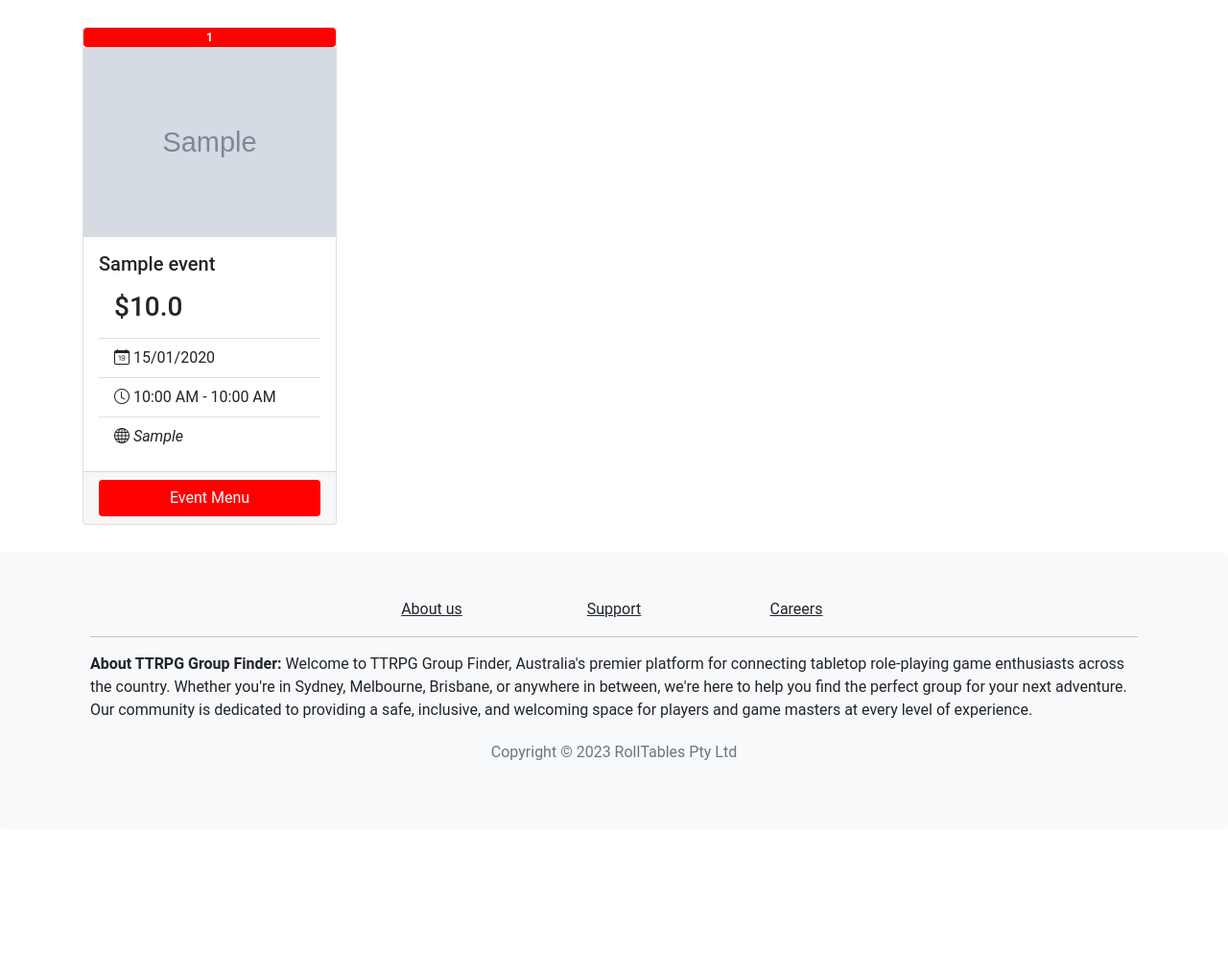
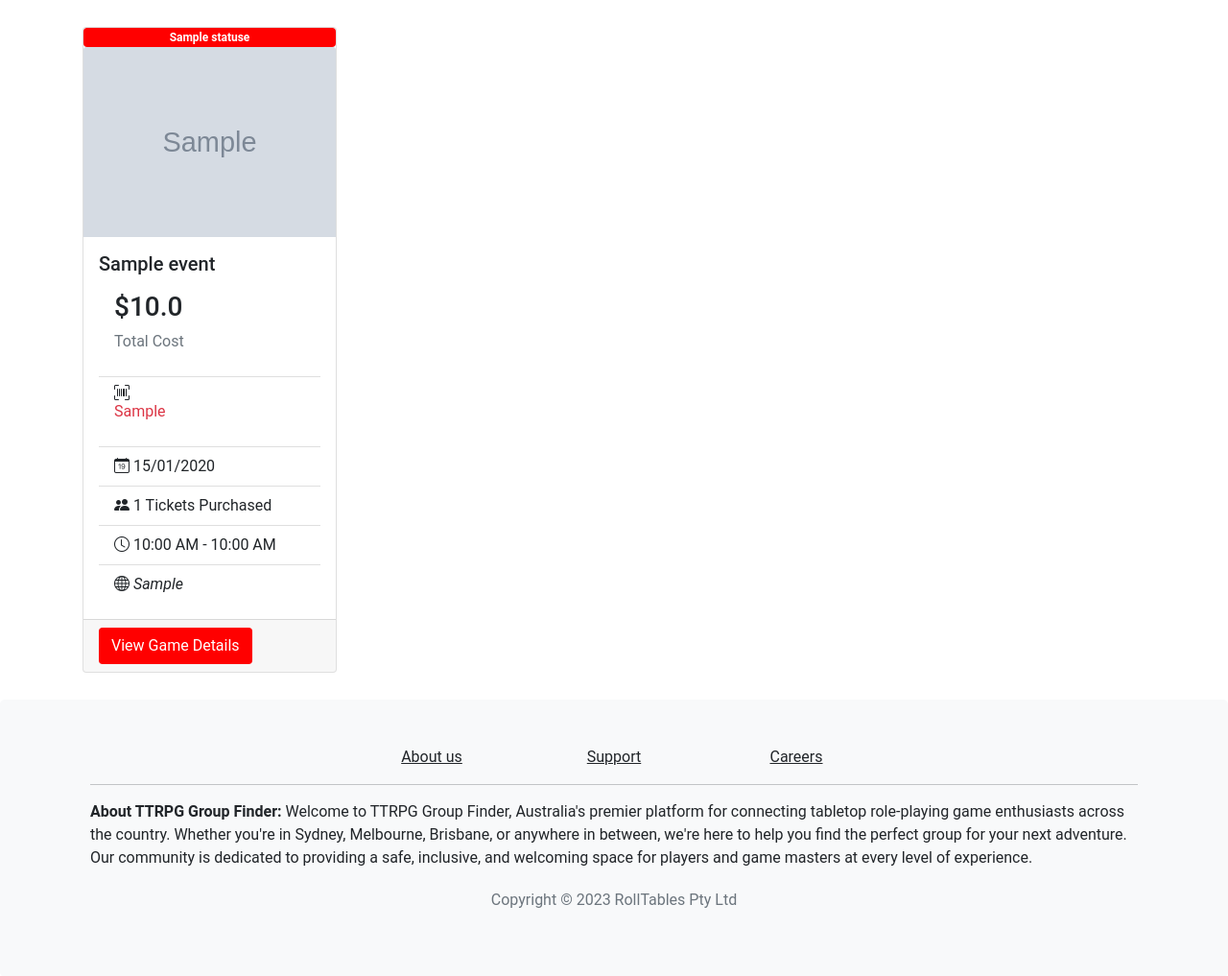
Before and after one commit to Striker146/G18-IAB207-Project, a Flask app: page /my_bookings in a window 1280 px wide. Shown: the part 76-1093 px from the top of the page at 96% size. Before the commit the page ends 868 px from the top, so only its background shows below. Run offline with Flask 3, Linux system fonts and the light colour scheme; a user stored in the database is signed in; tables that the repository leaves empty hold one stand-in row (values such as "Sample post"); grey boxes marked "Sample" are stand-in pictures; some libraries are stand-ins or nearby versions.

Commit message:
Added booking information to bookings page

```diff
--- a/projectfile/website/events.py
+++ b/projectfile/website/events.py
@@ -33,9 +33,10 @@ def showevent(id):
             event_id = id
             unique_identifier = Booking.generate_uid()
             tickets = booking_form.amount.data
+            total_cost = event.cost * tickets
             purchase_date =  datetime.now()
             new_booking = Booking(user_id = user_id, event_id = event_id, unique_identifier = unique_identifier,
-                            tickets = tickets, purchase_date = purchase_date)
+                            tickets = tickets, purchase_date = purchase_date, total_cost = total_cost)
 
             db.session.add(new_booking)
             db.session.flush()
@@ -52,6 +53,8 @@ def showevent(id):
 @bp.route('/event/creation', methods=['GET', 'POST'])
 @login_required
 def creation():
+    #Put your code that will run it here
+    #Event.compare_dates()
     create_event_form = EventCreationForm()
     create_event_form.get_choices()
 
--- a/projectfile/website/models.py
+++ b/projectfile/website/models.py
@@ -2,7 +2,7 @@ from flask_login import UserMixin
 from datetime import datetime
 from sqlalchemy import desc
 from . import db
-from uuid import uuid4
+from uuid import uuid1
 import os
 from werkzeug.utils import secure_filename
 from sqlalchemy import delete
@@ -94,6 +94,7 @@ class EventTag(db.Model):
     session_zero = db.Column(db.Boolean, default=False)
     homebrew = db.Column(db.Boolean, default=False)
     open_world = db.Column(db.Boolean, default=False)
+
     event = db.relationship("Event", backref="tags", uselist=False)
     lower_player_skill_level = db.relationship("PlayerSkillLevel", foreign_keys=[lower_player_skill_level_id],uselist=False)
     higher_player_skill_level = db.relationship("PlayerSkillLevel", foreign_keys=[higher_player_skill_level_id],uselist=False)
@@ -157,6 +158,7 @@ class Booking(db.Model):
     unique_identifier = db.Column(db.String(100), index=True, nullable=False)
     tickets = db.Column(db.Integer, nullable=False)
     purchase_date =  db.Column(db.DateTime, nullable=False)
+    total_cost = db.Column(db.Float(100), index=True, nullable=False)
 
     def format_datetime(self):
         str = self.purchase_date.strftime("%d/%m/%Y, %H:%M:%S")
@@ -164,7 +166,7 @@ class Booking(db.Model):
 
     @staticmethod
     def generate_uid():
-        unique_id = str(uuid4())
+        unique_id = str(uuid1())
         return unique_id
 
 
--- a/projectfile/website/templates/events/my_bookings.html
+++ b/projectfile/website/templates/events/my_bookings.html
@@ -8,16 +8,26 @@
         {% for booking in bookings %}
         <div class="col p-2">
             <div class="card h-100">
-                <span class="badge badge-theme">{{booking.event.status_id}}</span>
+                <span class="badge badge-theme">{{booking.event.status.name}}</span>
                 <img src={{ url_for('static', filename=booking.event.images[0].filepath) }} class="card-img-top">
                 <div class="card-body">
                     <h5 class="card-title">{{ booking.event.title }}</h5>
                     <ul class="list-group list-group-flush">
                         <li class="list-group-item">
-                            <h3>${{ booking.event.cost }}</h3>
+                            <h3>${{ booking.total_cost }}</h3>
+                            <p class="text-secondary">
+                                Total Cost
+                            </p>
+
+                        </li>
+                        <li class="list-group-item">
+                            <i class="bi bi-upc-scan"></i> <p class="text-danger">{{booking.unique_identifier}}</h3>
                         </li>
                         <li class="list-group-item">
                             <i class="bi bi-calendar-date"></i> {{ booking.event.date.strftime("%d/%m/%Y") }}
+                        </li>
+                        <li class="list-group-item">
+                            <i class="bi bi-people-fill"></i></i>   {{ booking.tickets }} Tickets Purchased
                         </li>
                         <li class="list-group-item">
                             <i class="bi bi-clock"></i> {{ booking.event.start_time.strftime("%I:%M %p") }} - {{
@@ -27,22 +37,8 @@
                     </ul>
                 </div>
                 <div class="card-footer">
-
-                    <div class="dropdown">
-                        <button class="btn button-theme dropdown-toggle w-100" type="button" id="dropdownMenuButton"
-                            data-bs-toggle="dropdown" aria-expanded="false">
-                            Event Menu
-                        </button>
-                        <ul class="dropdown-menu w-100" aria-labelledby="dropdownMenuButton">
-                            <li><a class="dropdown-item" href={{ url_for('events.showevent', id=booking.event.id) }}>View
-                                    Game
-                                    Details</a></li>
-                            <li><a class="dropdown-item" href={{ url_for('events.edit', id=booking.event.id) }}>Edit
-                                    Event</a></li>
-                            <li><a class="dropdown-item" href={{ url_for('events.cancel_event', id=booking.event.id) }}>Cancel
-                                    Event</a></li>
-                        </ul>
-                    </div>
+                    <a href="{{ url_for('events.showevent', id=booking.event.id) }}"
+                        class="btn button-theme stretched-link">View Game Details</a>
                 </div>
             </div>
         </div>
--- a/projectfile/website/views.py
+++ b/projectfile/website/views.py
@@ -37,4 +37,4 @@ def search():
         events = db.session.scalars(db.select(Event).where(Event.description.like(query)))
         return render_template('index.html', events= events)
     else:
-        return redirect(url_for('main.index'))
+        return redirect(url_for('events.list'))
```
Also changed, not shown: projectfile/website/static/styles/style.css (line endings or trailing spaces).
